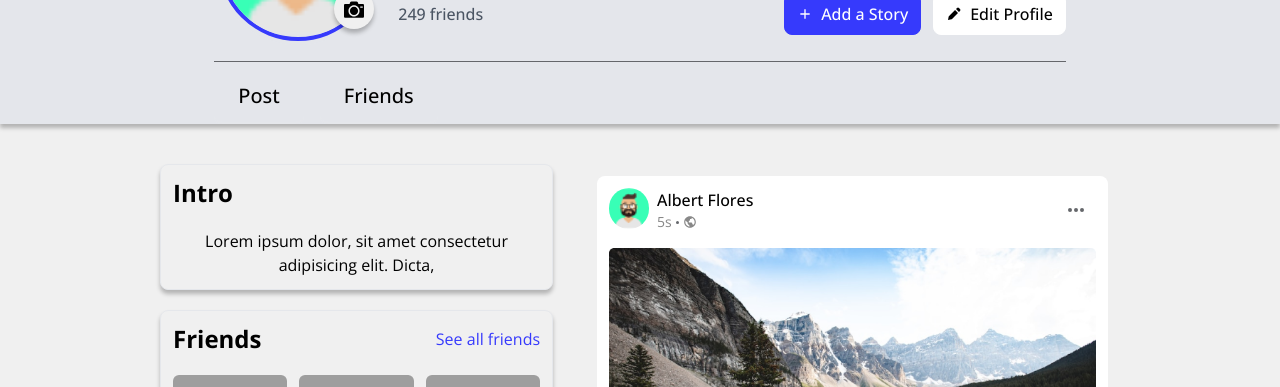
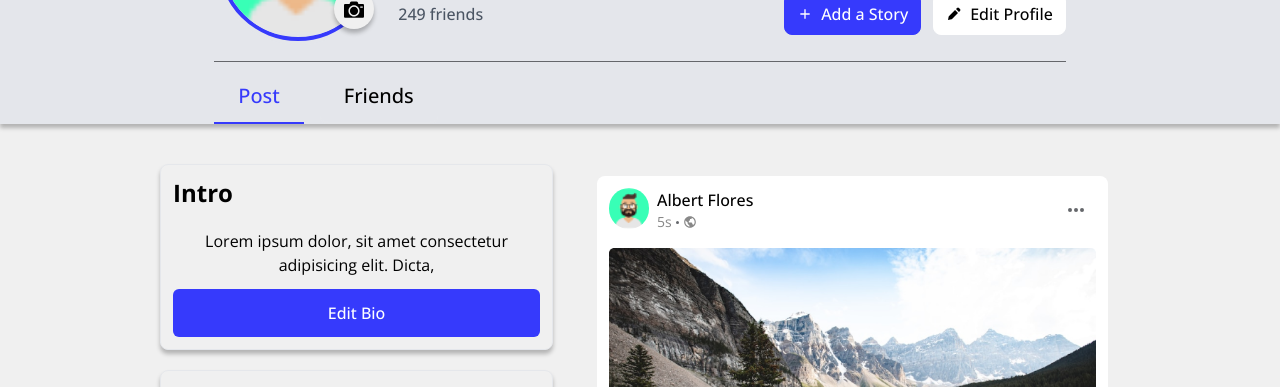
Before and after one commit to asiughuslyvesterobus/social_app, a Next.js app in the folder client/: page /profile/01029302 in a window 1280 px wide. Shown: the part 371-758 px from the top of the page. Built offline with nearby package versions, Linux system fonts and the light colour scheme; grey boxes are pictures that could not be loaded.

Commit message:
working on friends page

```diff
--- a/client/pages/profile/[id].tsx
+++ b/client/pages/profile/[id].tsx
@@ -82,18 +82,18 @@ const Profilepage = () => {
               </div>
 
               <div className="w-full flex items-center justify-start gap-4 mt-2">
-                {tabLinks.map((item) => (
-                  <Link
-                    href={item.href}
-                    className={`text-base font-medium tab:text-xl border-b-2 ml-3 tab:ml-0 px-6 select-none ${
-                      isActive(item.href)
-                        ? "text-primary border-primary"
-                        : "hover:bg-gray-300 rounded-lg py-3"
-                    } transition-all duration-300`}
-                  >
-                    {item.text}
-                  </Link>
-                ))}
+                <Link
+                  href="/profile/42"
+                  className="text-base font-medium tab:text-xl text-primary border-b-2 ml-3 tab:ml-0 border-primary py-3 px-6 select-none"
+                >
+                  Post
+                </Link>
+                <Link
+                  href="/profile/friends"
+                  className="text-base font-medium tab:text-xl border-b-2 ml-3 tab:ml-0 px-6 select-none hover:bg-gray-300 rounded-lg py-3 transition-all duration-300"
+                >
+                  Friends
+                </Link>
               </div>
             </div>
           </div>
@@ -107,6 +107,9 @@ const Profilepage = () => {
                   Lorem ipsum dolor, sit amet consectetur adipisicing elit.
                   Dicta,
                 </p>
+                <button className="w-full h-12 outline-none text-base font-medium bg-primary text-white mt-3 rounded-md hover:cursor-pointer hover:opacity-95">
+                  Edit Bio
+                </button>
               </div>
             </div>
             <div className="w-full bg-bodybg border shadow-boxShad rounded-lg p-3 flex flex-col items-start justify-start gap-5">
```
